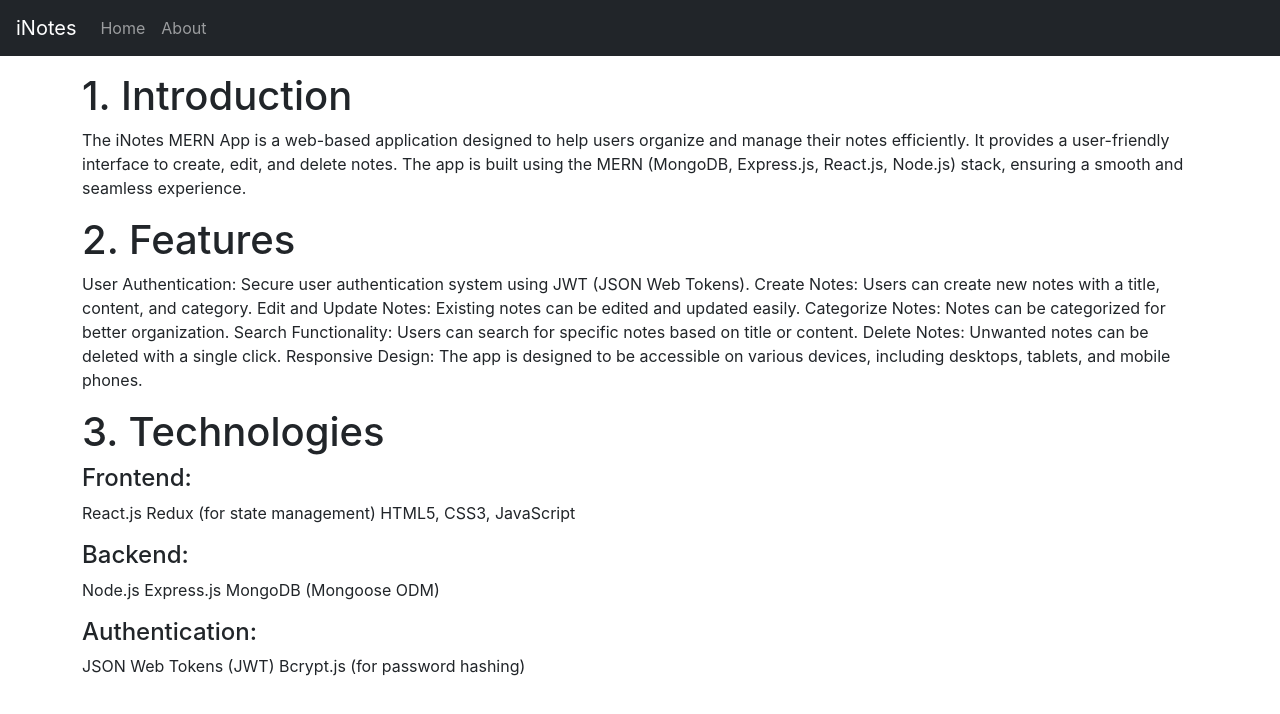
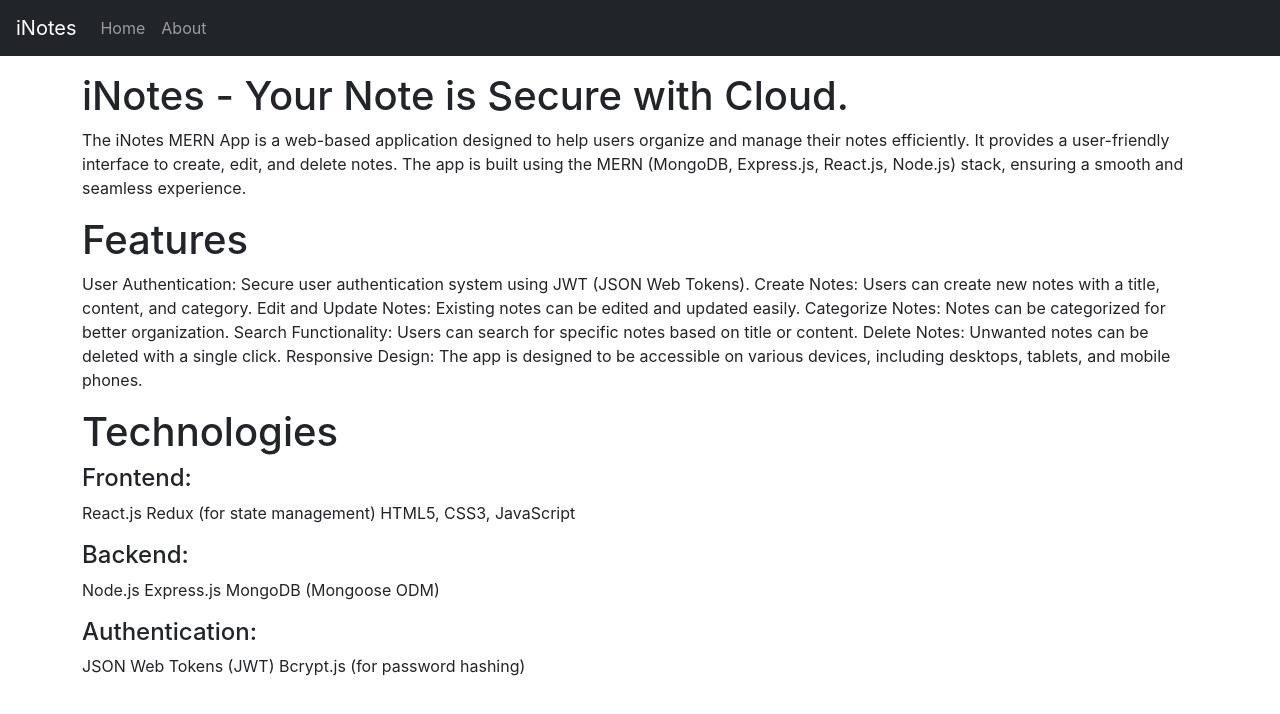
Before and after one commit to uvaishnasir/iNotes-YourNoteSafe, a React (Create React App) app: page /about in a window 1280 px wide. Shown: the top 714 px of the page. Built offline with nearby package versions, Linux system fonts and the light colour scheme.

Commit message:
Modified About..

```diff
--- a/src/components/About.js
+++ b/src/components/About.js
@@ -1,7 +1,7 @@
 const About = () => {
   return (
     <div>
-      <h1>1. Introduction</h1>
+      <h1>iNotes - Your Note is Secure with Cloud.</h1>
       <p>
         The iNotes MERN App is a web-based application designed to help users
         organize and manage their notes efficiently. It provides a user-friendly
@@ -9,7 +9,7 @@ const About = () => {
         MERN (MongoDB, Express.js, React.js, Node.js) stack, ensuring a smooth
         and seamless experience.
       </p>
-      <h1>2. Features</h1>
+      <h1>Features</h1>
       <p>
         User Authentication: Secure user authentication system using JWT (JSON
         Web Tokens). Create Notes: Users can create new notes with a title,
@@ -21,7 +21,7 @@ const About = () => {
         designed to be accessible on various devices, including desktops,
         tablets, and mobile phones.
       </p>
-      <h1>3. Technologies</h1>
+      <h1>Technologies</h1>
       <h4>Frontend:</h4>
       <p>React.js Redux (for state management) HTML5, CSS3, JavaScript</p>
       <h4>Backend:</h4>
```
